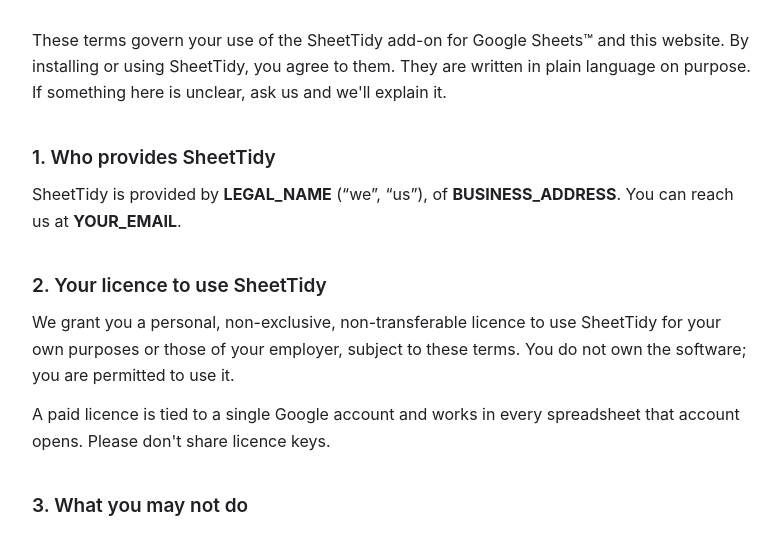
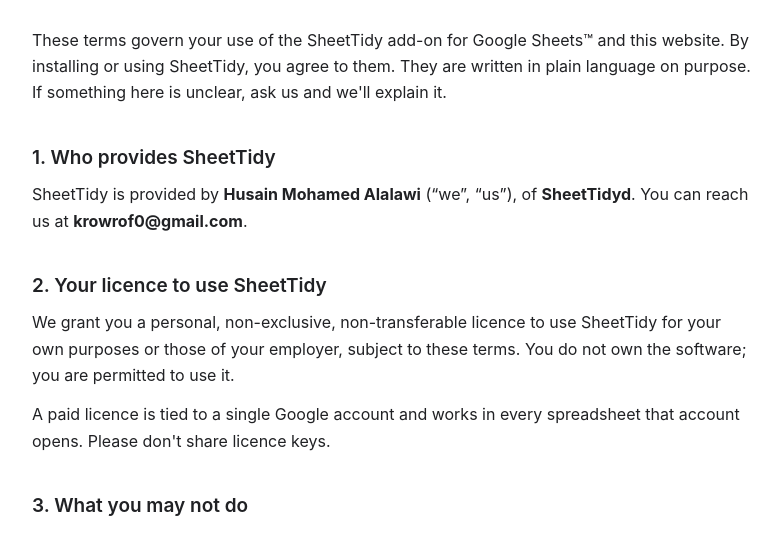
Before and after one commit to sheettidy/sheettidy, a plain HTML site: page terms.html in a window 1280 px wide. Shown: the part 191-726 px from the top of the page, without its empty margins (248-1030 px from the left). Drawn offline with Linux system fonts and the light colour scheme.

Commit message:
Update terms.html

```diff
--- a/terms.html
+++ b/terms.html
@@ -53,8 +53,8 @@
 
   <h2>1. Who provides SheetTidy</h2>
   <p>
-    SheetTidy is provided by <strong>LEGAL_NAME</strong> (“we”, “us”), of
-    <strong>BUSINESS_ADDRESS</strong>. You can reach us at <strong>YOUR_EMAIL</strong>.
+    SheetTidy is provided by <strong>Husain Mohamed Alalawi</strong> (“we”, “us”), of
+    <strong>SheetTidyd</strong>. You can reach us at <strong>krowrof0@gmail.com</strong>.
   </p>
 
   <h2>2. Your licence to use SheetTidy</h2>
@@ -199,7 +199,7 @@
       <a href="./privacy.html">Privacy policy</a> ·
       <a href="./terms.html">Terms of service</a>
     </p>
-    <p>© 2026 LEGAL_NAME. All rights reserved.</p>
+    <p>© 2026 Husain Mohamed Alalawi. All rights reserved.</p>
     <p class="tm">Google Sheets™ and Google Workspace™ are trademarks of Google LLC. SheetTidy is not created by, affiliated with, or endorsed by Google.</p>
   </div>
 </footer>
```
